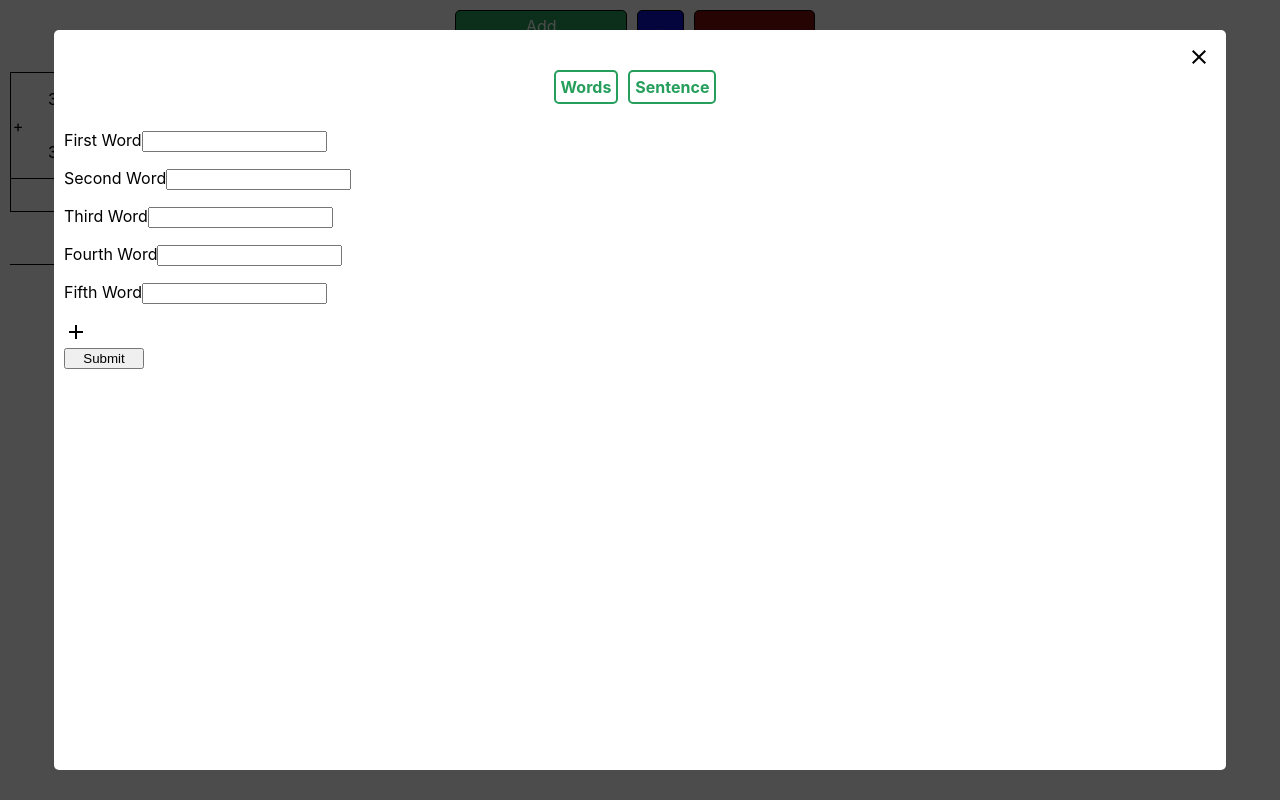
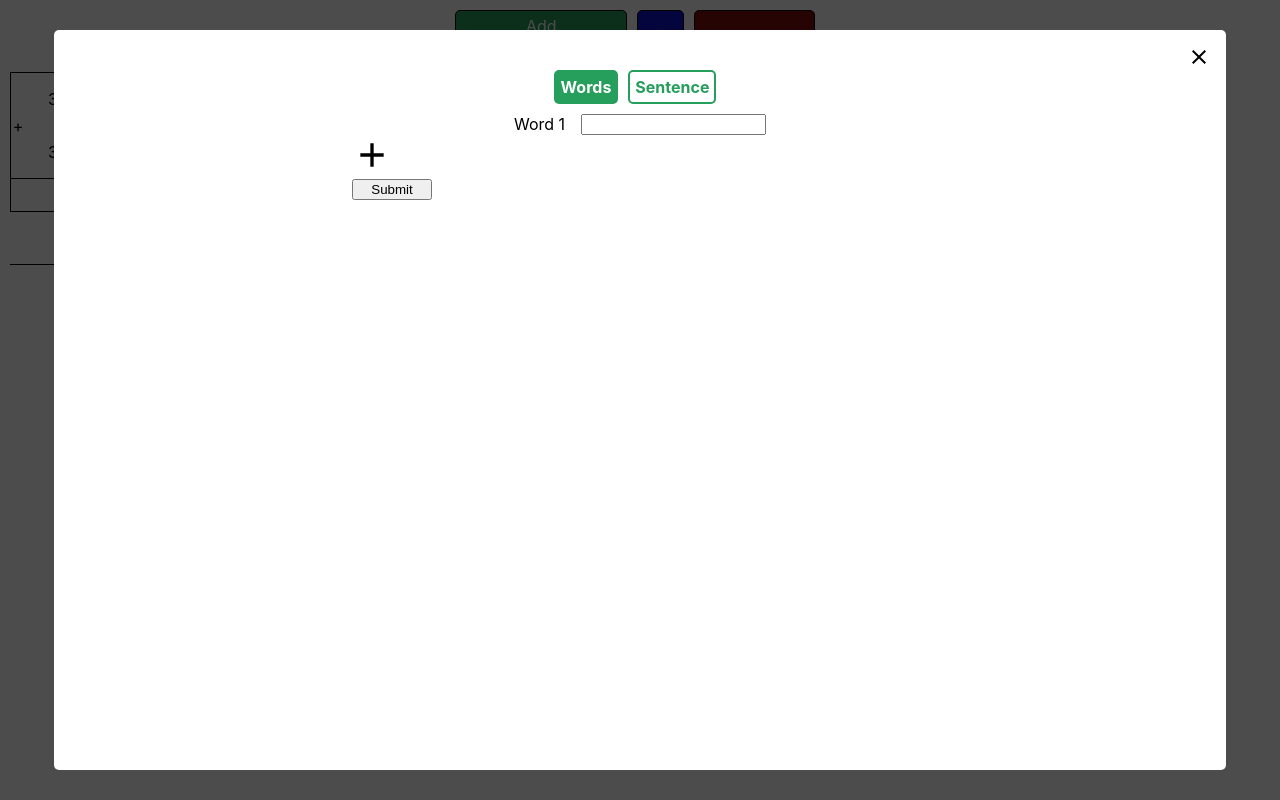
Before and after one commit to tsoogthoj/math-stick, a React (Create React App) app: page / in a window 1280 px wide. Built offline with nearby package versions, Linux system fonts and the light colour scheme.

Commit message:
hover and selected css for modal

```diff
--- a/src/components/addContent/addContent.css
+++ b/src/components/addContent/addContent.css
@@ -18,5 +18,10 @@
 
 .addContent-button:hover {
     background: var(--button-primary-color);
+    color: black;
+}
+
+.addContent-selected {
+    background: var(--button-primary-color);
     color: white;
 }
--- a/src/components/addContent/addContent.jsx
+++ b/src/components/addContent/addContent.jsx
@@ -26,6 +26,16 @@ class AddContent extends Component {
         });
     }
 
+    selected = () => {
+        switch (this.state.addDisplay) {
+            case "word":
+                return "addContent-selected"
+            case "sentence":
+                return "addContent-selected"
+            default:
+                return null
+        }
+    }
     render() {
         return (
             <div className="addContent-wrapper">
@@ -33,11 +43,11 @@ class AddContent extends Component {
                     <div
                         onClick={this.handleChange}
                         data-name="word"
-                        className="addContent-button button">Words</div>
+                        className={this.state.addDisplay === "word" ? "addContent-button button addContent-selected" : "addContent-button button"} >Words</div>
                     <div
                         onClick={this.handleChange}
                         data-name="sentence"
-                        className="addContent-button button">Sentence</div>
+                        className={this.state.addDisplay === "sentence" ? "addContent-button button addContent-selected" : "addContent-button button"}>Sentence</div>
                 </div>
                 <div className="addContent-content">
                     {this.switchAddContent(this.state.addDisplay)}
--- a/src/components/modal/modal.jsx
+++ b/src/components/modal/modal.jsx
@@ -9,7 +9,7 @@ import KeyContent from "../keyContent/keyContent"
 class Modal extends Component {
 
     switchModalContent = (content) => {
-        switch(content) {
+        switch (content) {
             case "add":
                 return < AddContent />
             case "key":
@@ -23,7 +23,7 @@ class Modal extends Component {
         return (
             <div className="modal-wrapper">
                 <div className="modal-exit">
-                    <img src={clearIcon} alt="X" onClick={this.props.active}/>
+                    <img src={clearIcon} alt="X" onClick={this.props.active} />
                 </div>
                 <div className="modal-body">
                     {this.switchModalContent(this.props.openedModal)}
--- a/src/components/word/word.css
+++ b/src/components/word/word.css
@@ -1,18 +1,24 @@
 .word-wrapper {
+    margin: auto;
+    width: 50%;
     margin-top: 10px;
+
 }
 
 .word-form {
     display: flex;
     flex-direction: column;
+    justify-content: center;
 }
 
-.wordLabel {
-    margin-top: 1rem;
+.word-form label {
+    text-align: center;
+    margin-right: 1rem;
 }
 
-.wordAdd {
-    margin-top: 1rem;
+.form-group {
+    display: flex;
+    justify-content: center;
 }
 
 .wordAdd svg {
--- a/src/components/word/word.jsx
+++ b/src/components/word/word.jsx
@@ -1,40 +1,25 @@
 import React, { Component } from "react"
 import "./word.css"
 
-import addImg from "./img/add.svg"
-
 class Word extends Component {
     handleSubmit(event) {
-        event.preventDefault();
-
+        event.preventDefault()
+        console.log("sumbit")
       }
 
     render() {
         return (
             <div className="word-wrapper">
                 <form className="word-form" onSubmit={this.handleSubmit}>
-                    <label className="wordLabel">
-                        First Word
-                        <input type="text" value="" onChange={this.handleChange} />
-                    </label>
-                    <label className="wordLabel">
-                        Second Word
-                        <input type="text" value="" onChange={this.handleChange} />
-                    </label>
-                    <label className="wordLabel">
-                        Third Word
-                        <input type="text" value="" onChange={this.handleChange} />
-                    </label>
-                    <label className="wordLabel">
-                        Fourth Word
-                        <input type="text" value="" onChange={this.handleChange} />
-                    </label>
-                    <label className="wordLabel">
-                        Fifth Word
-                        <input type="text" value="" onChange={this.handleChange} />
-                    </label>
+                    <div className="form-group">
+                        <label className="wordLabel">
+                            Word 1
+                        </label>
+                        <input type="text" />
+                    </div>
+
                     <div className="wordAdd">
-                        <svg xmlns="http://www.w3.org/2000/svg" width="24" height="24" viewBox="0 0 24 24"><path d="M19 13h-6v6h-2v-6H5v-2h6V5h2v6h6v2z"/><path d="M0 0h24v24H0z" fill="none"/></svg>
+                        <svg xmlns="http://www.w3.org/2000/svg" width="40" height="40" viewBox="0 0 24 24"><path d="M19 13h-6v6h-2v-6H5v-2h6V5h2v6h6v2z"/><path d="M0 0h24v24H0z" fill="none"/></svg>
                     </div>
                     <input className="wordSubmit" type="submit" value="Submit" />
                 </form>
```
